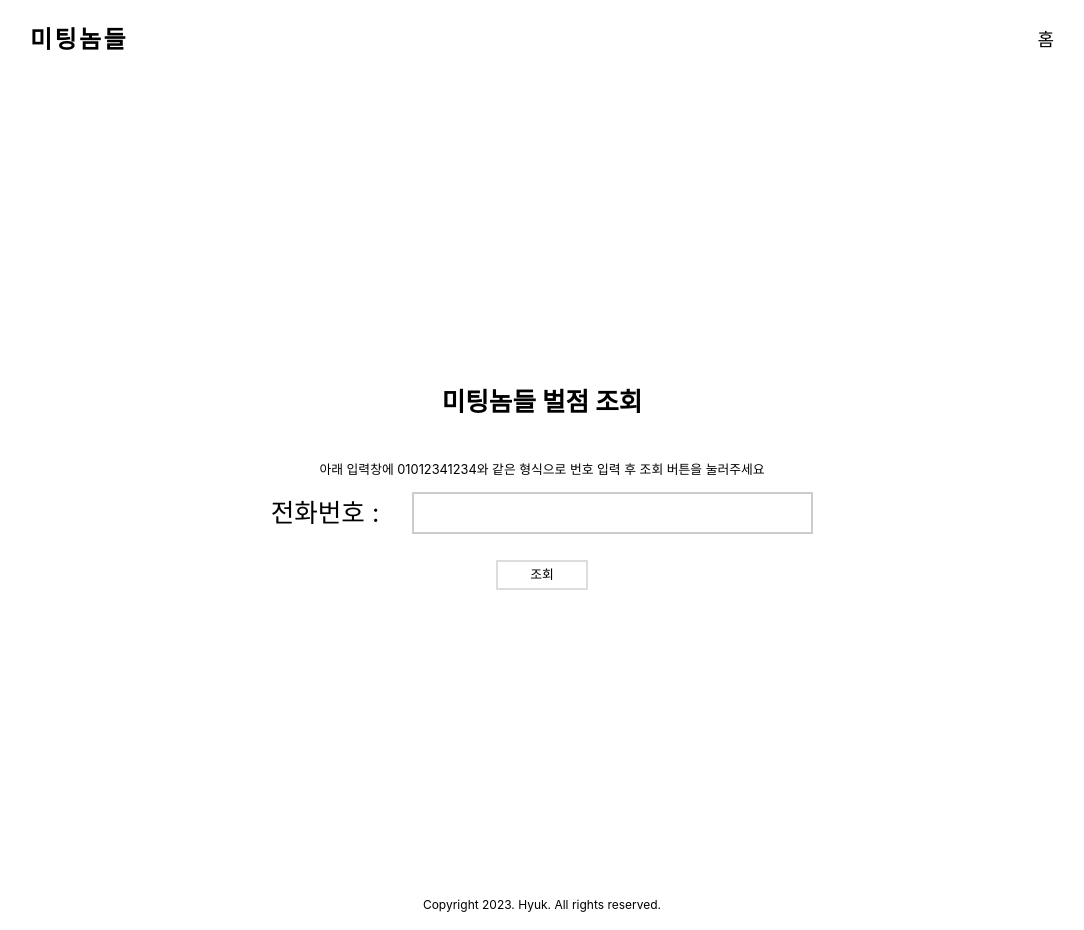
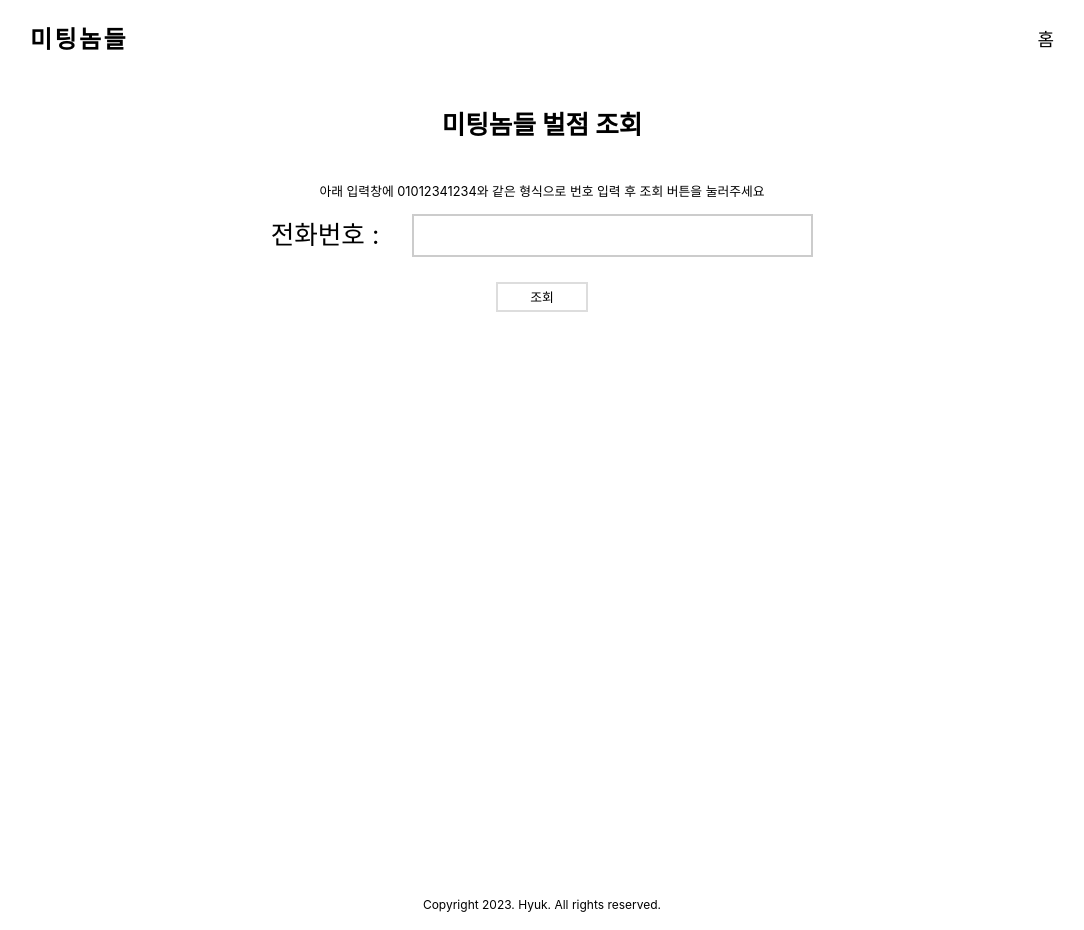
Before and after one commit to zqusgurz/demerit, a Next.js app: page / in a window 1280 px wide. Shown: the whole page, without its empty margins (98-1182 px from the left). Built offline with nearby package versions, Linux system fonts and the light colour scheme; a web font is replaced by a local one.

Commit message:
margin top/justify-center delete

```diff
--- a/components/home/Home.tsx
+++ b/components/home/Home.tsx
@@ -74,8 +74,8 @@ const Home = () => {
     };
 
     return (
-        <section id="home" className="container flex flex-col items-center justify-center h-screen">
-            <div className="font-bold " style={{ fontSize: isMobile ? '4vw' : '2vw', marginTop: '1vw', marginBottom: '3vw', color: isMobile ? "rgba(255,255,255)" : '#000' }}>미팅놈들 벌점 조회</div>
+        <section id="home" className="container flex flex-col items-center h-screen">
+            <div className="font-bold " style={{ fontSize: isMobile ? '4vw' : '2vw', marginTop: '2vw', marginBottom: '3vw', color: isMobile ? "rgba(255,255,255)" : '#000' }}>미팅놈들 벌점 조회</div>
             <form onSubmit={handleFormSubmit}>
                 <div className="form-control">
                     <p style={{ fontSize: '1vw', marginBottom: '1vw', color: isMobile ? '#FFF' : '#000', textAlign: 'center' }}>아래 입력창에 01012341234와 같은 형식으로 번호 입력 후 조회 버튼을 눌러주세요</p>
```
